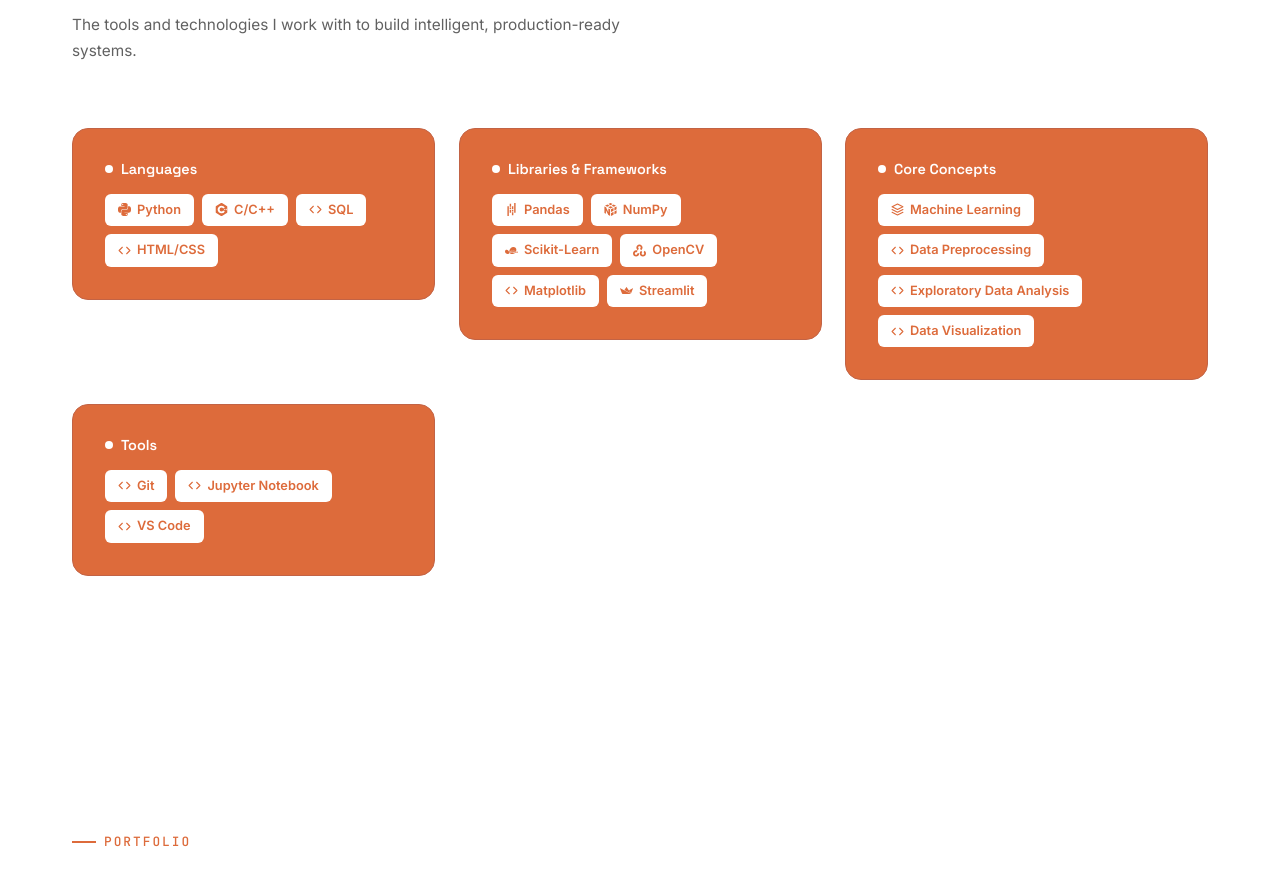
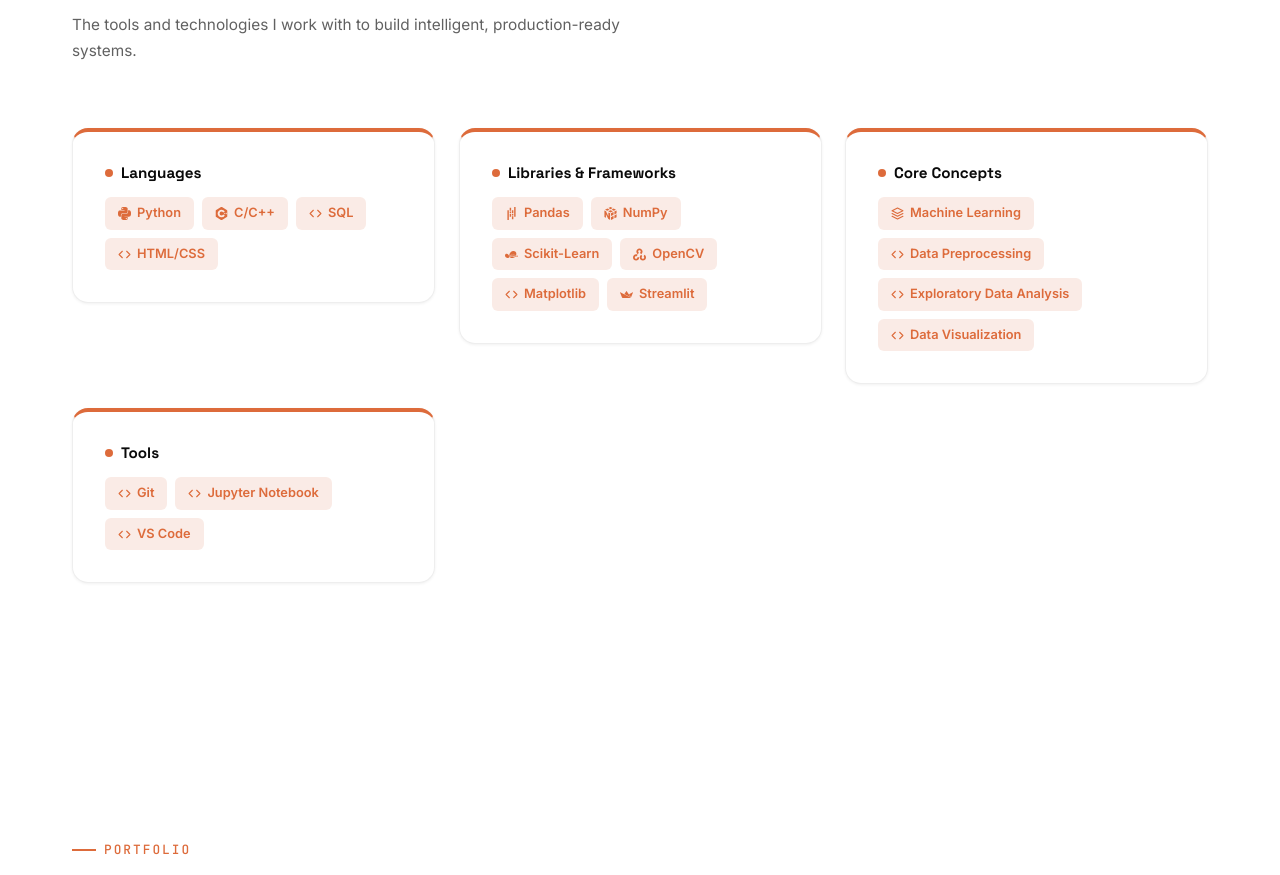
Before and after one commit to Adhavan1801/Portfolio, a Next.js app in the folder Portfolio/: page / in a window 1280 px wide. Shown: the part 1920-2795 px from the top of the page. Built offline with nearby package versions, Linux system fonts and the light colour scheme; no server answers; the database is empty.

Commit message:
UI: Update Skills category boxes to sleek SaaS-style cards with orange top border

```diff
--- a/Portfolio/src/app/globals.css
+++ b/Portfolio/src/app/globals.css
@@ -810,22 +810,25 @@
 
 .skill-category {
   padding: var(--space-xl);
-  background: var(--accent);
+  background: var(--white-pure);
   border-radius: var(--radius-lg);
-  border: 1px solid var(--accent-hover);
+  border: 1px solid var(--border-light);
+  border-top: 4px solid var(--accent);
+  box-shadow: var(--shadow-sm);
   transition: all var(--transition-base);
 }
 
 .skill-category:hover {
-  border-color: var(--orange-dark);
-  box-shadow: 0 8px 30px rgba(221, 107, 59, 0.4);
+  border-color: var(--border);
+  border-top-color: var(--orange-dark);
+  box-shadow: var(--shadow-md);
   transform: translateY(-4px);
 }
 
 .skill-category-title {
-  font-size: 0.9rem;
-  font-weight: 600;
-  color: var(--white-pure);
+  font-size: 0.95rem;
+  font-weight: 700;
+  color: var(--text-primary);
   margin-bottom: var(--space-md);
   display: flex;
   align-items: center;
@@ -837,7 +840,7 @@
   width: 8px;
   height: 8px;
   border-radius: 50%;
-  background: var(--white-pure);
+  background: var(--accent);
   flex-shrink: 0;
 }
 
@@ -852,7 +855,7 @@
   font-size: 0.8rem;
   font-weight: 600;
   color: var(--accent);
-  background: var(--white-pure);
+  background: var(--orange-glow);
   border: 1px solid transparent;
   border-radius: var(--radius-sm);
   transition: all var(--transition-fast);
@@ -860,8 +863,8 @@
 
 .skill-tag:hover {
   color: var(--white-pure);
-  border-color: var(--white-pure);
-  background: transparent;
+  border-color: var(--accent);
+  background: var(--accent);
 }
 
 /* ── Projects Detail Page (/projects) ───────────────────────────── */
```
